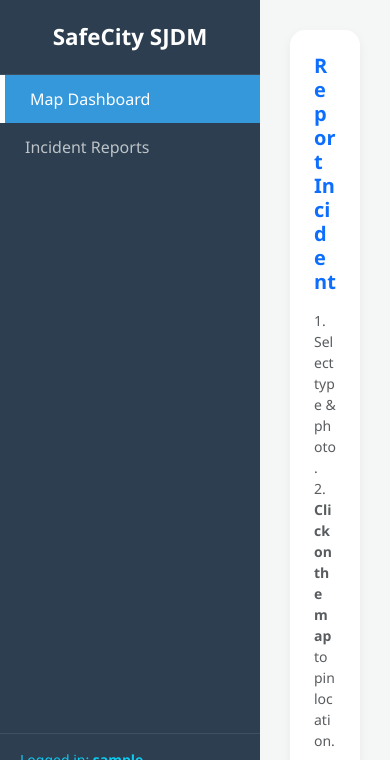
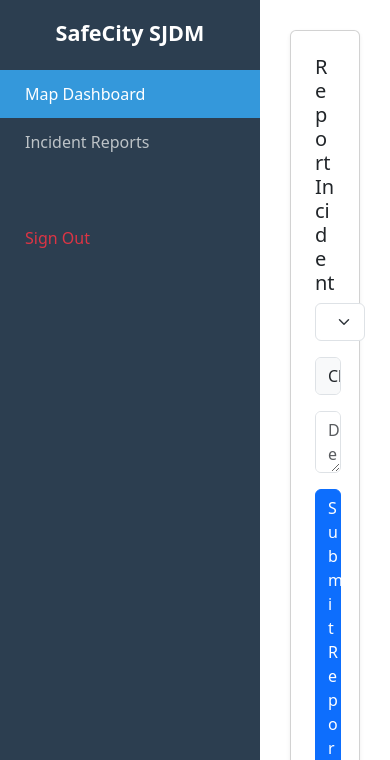
Before and after one commit to rframos/crime-reporting-system, a Flask app: page / in a window 390 px wide. Shown: the top 760 px of the page. Run offline with Flask 3, Linux system fonts and the light colour scheme; a user stored in the database is signed in; tables that the repository leaves empty hold one stand-in row (values such as "Sample post"); grey boxes are pictures that could not be loaded.

Commit message:
Update index.html

```diff
--- a/templates/index.html
+++ b/templates/index.html
@@ -1,155 +1,71 @@
 <!DOCTYPE html>
-<html lang="en">
+<html>
 <head>
-    <meta charset="UTF-8">
-    <meta name="viewport" content="width=device-width, initial-scale=1.0">
-    <title>SafeCity SJDM | Resident Dashboard</title>
+    <title>SafeCity SJDM | Map</title>
     <link href="https://cdn.jsdelivr.net/npm/bootstrap@5.3.0/dist/css/bootstrap.min.css" rel="stylesheet">
     <link rel="stylesheet" href="https://unpkg.com/leaflet@1.9.4/dist/leaflet.css" />
     <style>
-        body { background: #f4f7f6; font-family: 'Segoe UI', Tahoma, Geneva, Verdana, sans-serif; }
-        .sidebar { height: 100vh; background: #2c3e50; color: white; padding: 20px 0; position: fixed; width: 260px; z-index: 1000; }
-        .sidebar-brand { font-weight: bold; font-size: 1.4rem; padding: 0 20px 20px; border-bottom: 1px solid #3e4f5f; }
-        .sidebar a { color: #bdc3c7; text-decoration: none; padding: 12px 25px; display: block; transition: 0.3s; }
-        .sidebar a:hover { background: #34495e; color: white; }
-        .sidebar a.active { background: #3498db; color: white; border-left: 5px solid #fff; }
+        .sidebar { height: 100vh; background: #2c3e50; color: white; padding: 20px 0; position: fixed; width: 260px; }
+        .sidebar a { color: #bdc3c7; text-decoration: none; padding: 12px 25px; display: block; }
+        .sidebar a.active { background: #3498db; color: white; }
         .main-content { margin-left: 260px; padding: 30px; }
-        #map { height: 550px; width: 100%; border-radius: 15px; box-shadow: 0 8px 20px rgba(0,0,0,0.1); border: 2px solid white; cursor: crosshair; }
-        .card { border: none; border-radius: 15px; box-shadow: 0 4px 12px rgba(0,0,0,0.05); }
-        .user-info { position: absolute; bottom: 20px; width: 100%; padding: 0 20px; border-top: 1px solid #3e4f5f; padding-top: 15px; }
+        #map { height: 500px; border-radius: 15px; }
     </style>
 </head>
 <body>
-
     <div class="sidebar">
-        <div class="sidebar-brand text-center">SafeCity SJDM</div>
+        <h4 class="text-center fw-bold mb-4">SafeCity SJDM</h4>
         <a href="/" class="active">Map Dashboard</a>
         {% if current_user.role != 'Resident' %}
-        <a href="/reports">Incident Reports</a>
+            <a href="/reports">Incident Reports</a>
         {% endif %}
-        {% if current_user.role in ['Admin', 'Police'] %}
-        <a href="/heatmap">Crime Heatmap</a>
+        {% if current_user.role in ['Admin', 'Police', 'Official'] %}
+            <a href="/heatmap">Crime Heatmap</a>
         {% endif %}
         {% if current_user.role == 'Admin' %}
-        <a href="/cnn-admin">CNN Management</a>
+            <a href="/cnn-admin">CNN Management</a>
         {% endif %}
-
-        <div class="user-info">
-            <p class="small mb-1 text-info">Logged in: <b>{{ current_user.username }}</b></p>
-            <p class="small text-muted mb-2">Role: {{ current_user.role }}</p>
-            <a href="/logout" class="text-danger p-0 small">Sign Out</a>
-        </div>
+        <a href="/logout" class="text-danger mt-5">Sign Out</a>
     </div>
 
     <div class="main-content">
-        <div class="row g-4">
-            <div class="col-lg-4">
-                <div class="card p-4 bg-white">
-                    <h5 class="fw-bold mb-3 text-primary">Report Incident</h5>
-                    <p class="small text-muted">1. Select type & photo.<br>2. <b>Click on the map</b> to pin location.</p>
-
-                    <form id="incidentForm" enctype="multipart/form-data">
-                        <div class="mb-3">
-                            <label class="form-label small fw-bold">Incident Type</label>
-                            <select name="type" class="form-select shadow-sm" required>
-                                {% for cat in categories %}
-                                <option value="{{ cat.name }}">{{ cat.name }}</option>
-                                {% endfor %}
-                            </select>
-                        </div>
-
-                        <div class="mb-3">
-                            <label class="form-label small fw-bold">Evidence Photo (AI Analysis)</label>
-                            <input type="file" name="image" class="form-control shadow-sm" accept="image/*">
-                        </div>
-
-                        <div class="mb-3">
-                            <label class="form-label small fw-bold">Incident Details</label>
-                            <textarea name="description" class="form-control shadow-sm" rows="3" placeholder="What is happening?" required></textarea>
-                        </div>
-
+        <div class="row">
+            <div class="col-md-4">
+                <div class="card p-4 shadow-sm">
+                    <h5>Report Incident</h5>
+                    <form id="incidentForm">
+                        <select name="type" class="form-select mb-3">
+                            {% for cat in categories %}<option value="{{ cat.name }}">{{ cat.name }}</option>{% endfor %}
+                        </select>
+                        <input type="file" name="image" class="form-control mb-3" accept="image/*">
+                        <textarea name="description" class="form-control mb-3" placeholder="Details..." required></textarea>
                         <input type="hidden" id="lat" name="lat">
                         <input type="hidden" id="lng" name="lng">
-
-                        <div id="locationBadge" class="alert alert-secondary py-1 px-2 small mb-3 d-none">
-                            📍 Location Pinned
-                        </div>
-
-                        <button type="submit" class="btn btn-primary w-100 py-2 fw-bold shadow">Submit Report</button>
+                        <button class="btn btn-primary w-100">Submit Report</button>
                     </form>
                 </div>
             </div>
-
-            <div class="col-lg-8">
-                <div id="map"></div>
-            </div>
+            <div class="col-md-8"><div id="map"></div></div>
         </div>
     </div>
 
     <script src="https://unpkg.com/leaflet@1.9.4/dist/leaflet.js"></script>
     <script>
-        // Initialize Map centered on San Jose del Monte
         var map = L.map('map').setView([14.8091, 121.0741], 13);
-        L.tileLayer('https://{s}.tile.openstreetmap.org/{z}/{x}/{y}.png', {
-            attribution: '© OpenStreetMap contributors'
-        }).addTo(map);
-
+        L.tileLayer('https://{s}.tile.openstreetmap.org/{z}/{x}/{y}.png').addTo(map);
         var marker;
-
-        // Map Click Event
         map.on('click', function(e) {
-            if (marker) {
-                map.removeLayer(marker);
-            }
+            if(marker) map.removeLayer(marker);
             marker = L.marker(e.latlng).addTo(map);
-
-            // Set values to hidden inputs
             document.getElementById('lat').value = e.latlng.lat;
             document.getElementById('lng').value = e.latlng.lng;
-
-            // Show the "Pinned" badge
-            document.getElementById('locationBadge').classList.remove('d-none');
         });
 
-        // Form Submission Logic
         document.getElementById('incidentForm').onsubmit = async (e) => {
             e.preventDefault();
-
-            const lat = document.getElementById('lat').value;
-            const lng = document.getElementById('lng').value;
-
-            // PREVENT 400 ERROR: Validate coordinates
-            if(!lat || !lng) {
-                alert("Please click on the map to pin the incident location first!");
-                return;
-            }
-
-            const submitBtn = e.target.querySelector('button');
-            submitBtn.disabled = true;
-            submitBtn.innerText = "Processing AI...";
-
-            const formData = new FormData(e.target);
-
-            try {
-                const res = await fetch('/api/report', {
-                    method: 'POST',
-                    body: formData
-                });
-
-                if(res.ok) {
-                    alert("Report submitted! The AI is analyzing the evidence.");
-                    location.reload();
-                } else {
-                    const errorData = await res.json();
-                    alert("Submission failed: " + (errorData.message || "Bad Request"));
-                    submitBtn.disabled = false;
-                    submitBtn.innerText = "Submit Report";
-                }
-            } catch (err) {
-                alert("Network error. Please check your connection.");
-                submitBtn.disabled = false;
-                submitBtn.innerText = "Submit Report";
-            }
+            if(!document.getElementById('lat').value) { alert("Pin location first!"); return; }
+            const res = await fetch('/api/report', { method: 'POST', body: new FormData(e.target) });
+            if(res.ok) { alert("Reported successfully!"); location.reload(); }
         };
     </script>
 </body>
```
